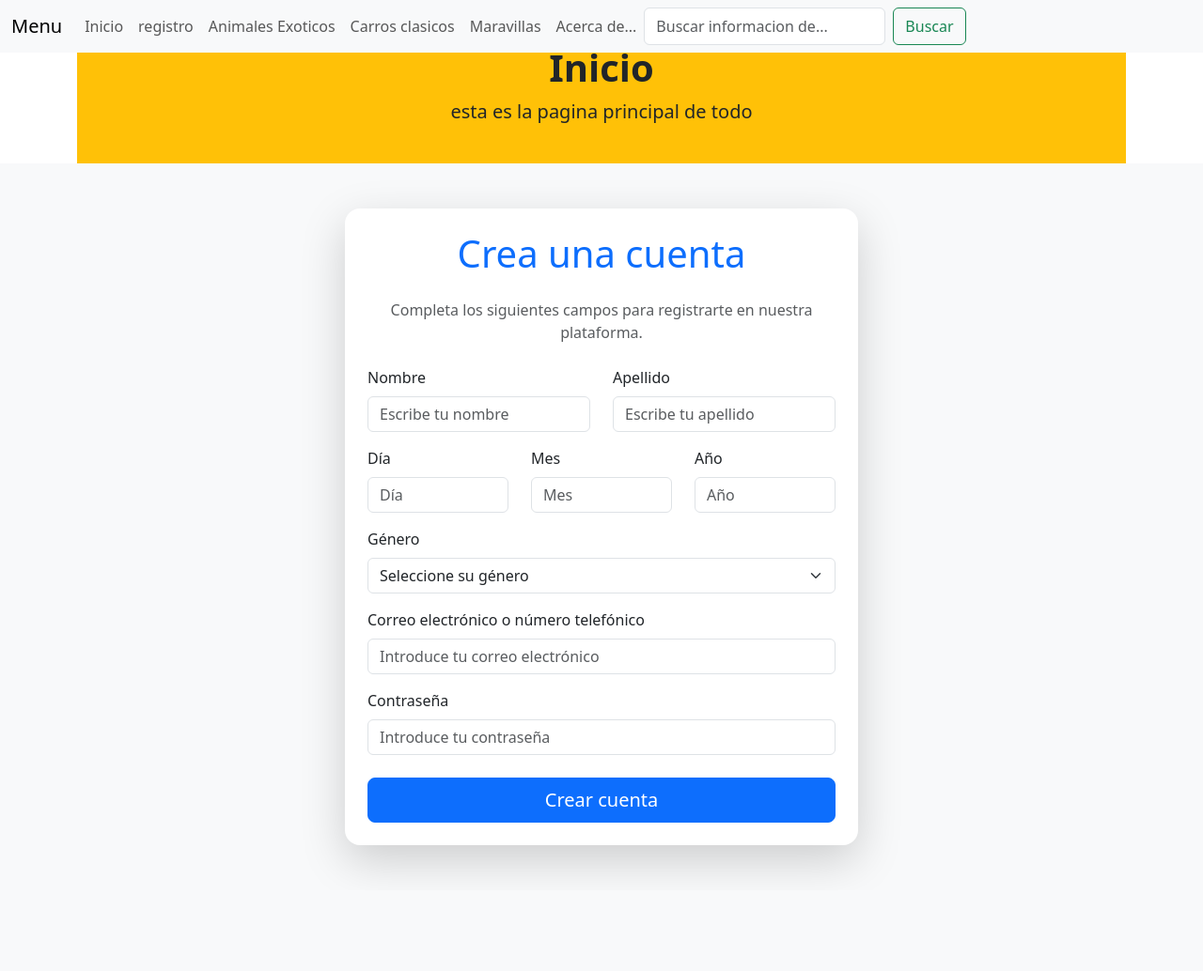
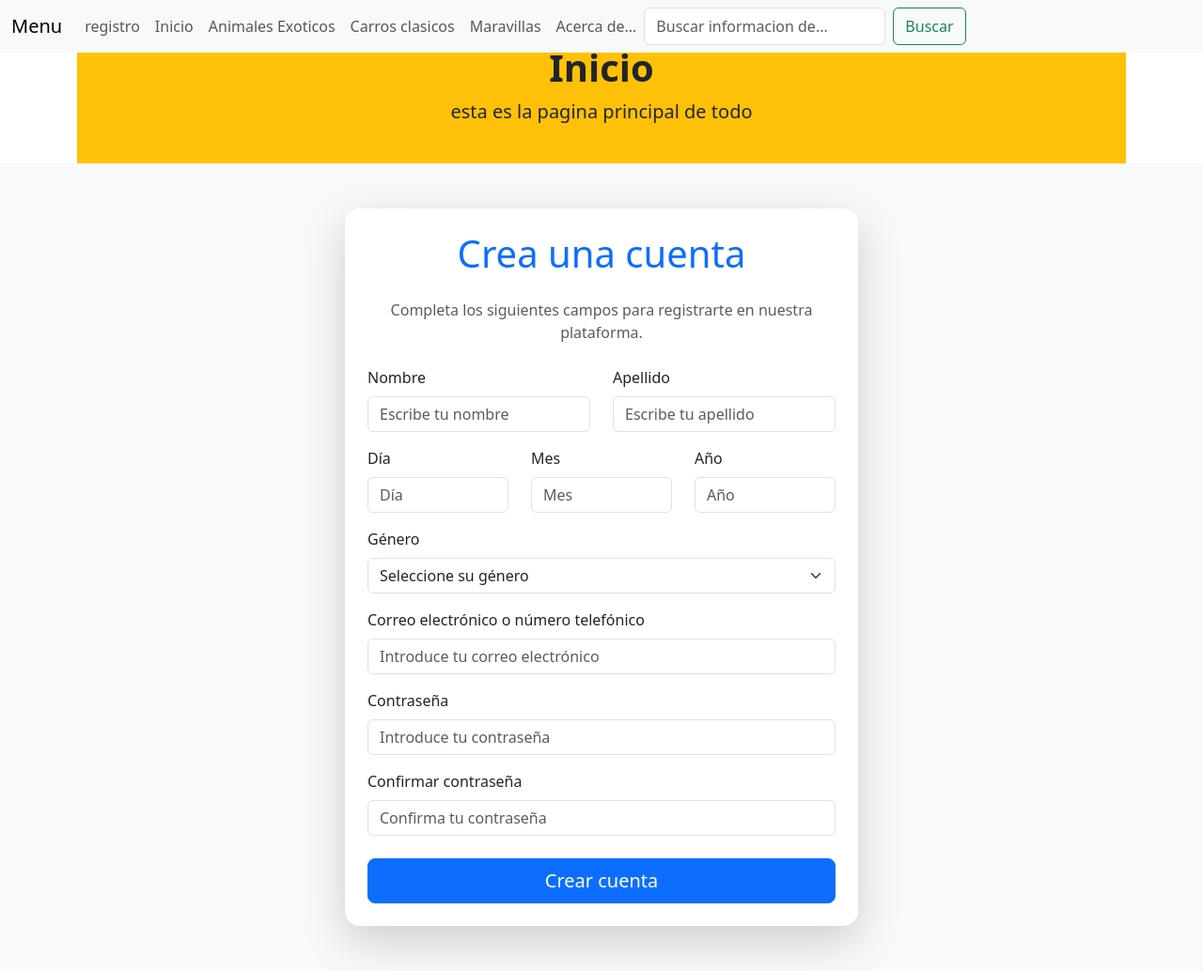
Before and after one commit to Jesus-Cabrera-Avila/plantilla-2, a Flask app: a page that uses templates/base.html in a window 1280 px wide. Shown: the whole page at 94% size. Before the commit the page ends 929 px from the top, so only its background shows below. Run offline with Flask 3, Linux system fonts and the light colour scheme.

Commit message:
falta poco

```diff
--- a/app.py
+++ b/app.py
@@ -3,13 +3,13 @@ from flask import Flask, render_template
 
 app = Flask(__name__)
 
+@app.route("/inicia secion")
+def registro():
+    return render_template("registro.html")
+
 @app.route("/")
 def index():
     return render_template("index.html")
-
-@app.route("/inicia secion")
-def registro():
-    return render_template("registro.html")
 
 @app.route("/animales")
 def animalia():
--- a/templates/base.html
+++ b/templates/base.html
@@ -28,10 +28,10 @@
         <div class="collapse navbar-collapse" id="navbarNav">
           <ul class="navbar-nav me-auto mb-2 mb-lg-0">
             <li class="nav-item">
-              <a class="nav-link" href="/">Inicio</a>
+              <a class="nav-link" href="/inicia secion">registro</a>
             </li>
             <li class="nav-item">
-              <a class="nav-link" href="/inicia secion">registro</a>
+              <a class="nav-link" href="/">Inicio</a>
             </li>
             <li class="nav-item">
               <a class="nav-link" href="/animales">Animales Exoticos</a>
--- a/templates/registro.html
+++ b/templates/registro.html
@@ -16,7 +16,11 @@
               Completa los siguientes campos para registrarte en nuestra plataforma.
             </p>
 
-            <form action="#" method="post">
+            <div id="errorMessages" class="alert alert-danger d-none" role="alert">
+              Las contraseñas no coinciden. Por favor, intenta nuevamente.
+            </div>
+
+            <form id="registroForm" action="#" method="post">
 
               <div class="row">
                 <div class="col-md-6 mb-3">
@@ -42,8 +46,8 @@
                 </div>
 
                 <div class="col-md-4 mb-3">
-                  <label for="anio" class="form-label">Año</label>
-                  <input type="number" class="form-control" id="anio" placeholder="Año" min="1900" max="2025" required>
+                  <label for="año" class="form-label">Año</label>
+                  <input type="number" class="form-control" id="año" placeholder="Año" min="1900" max="2025" required>
                 </div>
               </div>
 
@@ -67,6 +71,11 @@
                 <input type="password" class="form-control" id="password" placeholder="Introduce tu contraseña" required minlength="8">
               </div>
 
+              <div class="mb-3">
+                <label for="confirmPassword" class="form-label">Confirmar contraseña</label>
+                <input type="password" class="form-control" id="confirmPassword" placeholder="Confirma tu contraseña" required minlength="8">
+              </div>
+
               <div class="d-grid mt-4">
                 <button type="submit" class="btn btn-primary btn-lg">Crear cuenta</button>
               </div>
@@ -80,5 +89,21 @@
 
   <script src="https://cdn.jsdelivr.net/npm/bootstrap@5.3.8/dist/js/bootstrap.bundle.min.js" integrity="sha384-FKyoEForCGlyvwx9Hj09JcYn3nv7wiPVlz7YYwJrWVcXK/BmnVDxM+D2scQbITxI" crossorigin="anonymous"></script>
 
+  <script>
+    document.getElementById("registroForm").addEventListener("submit", function(event)
+      var password = document.getElementById("password").value;
+      var confirmPassword = document.getElementById("confirmPassword").value;
+
+      var errorMessages = document.getElementById("errorMessages");
+
+
+      if (password !== confirmPassword) {
+        event.preventDefault();
+        errorMessages.classList.remove("d-none");
+      } else {
+        errorMessages.classList.add("d-none");
+    });
+  </script>
+
 </div>
 {% endblock %}
```
